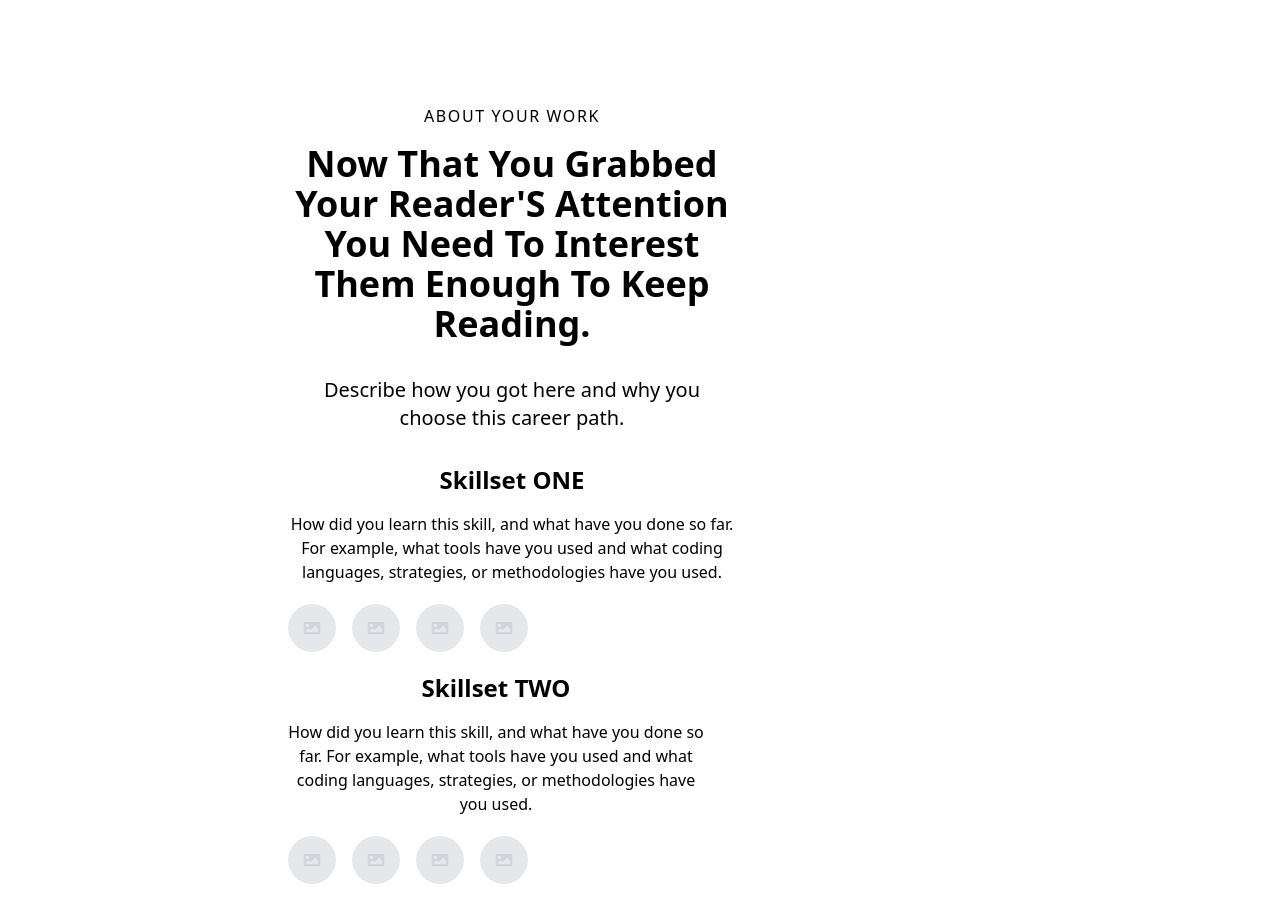
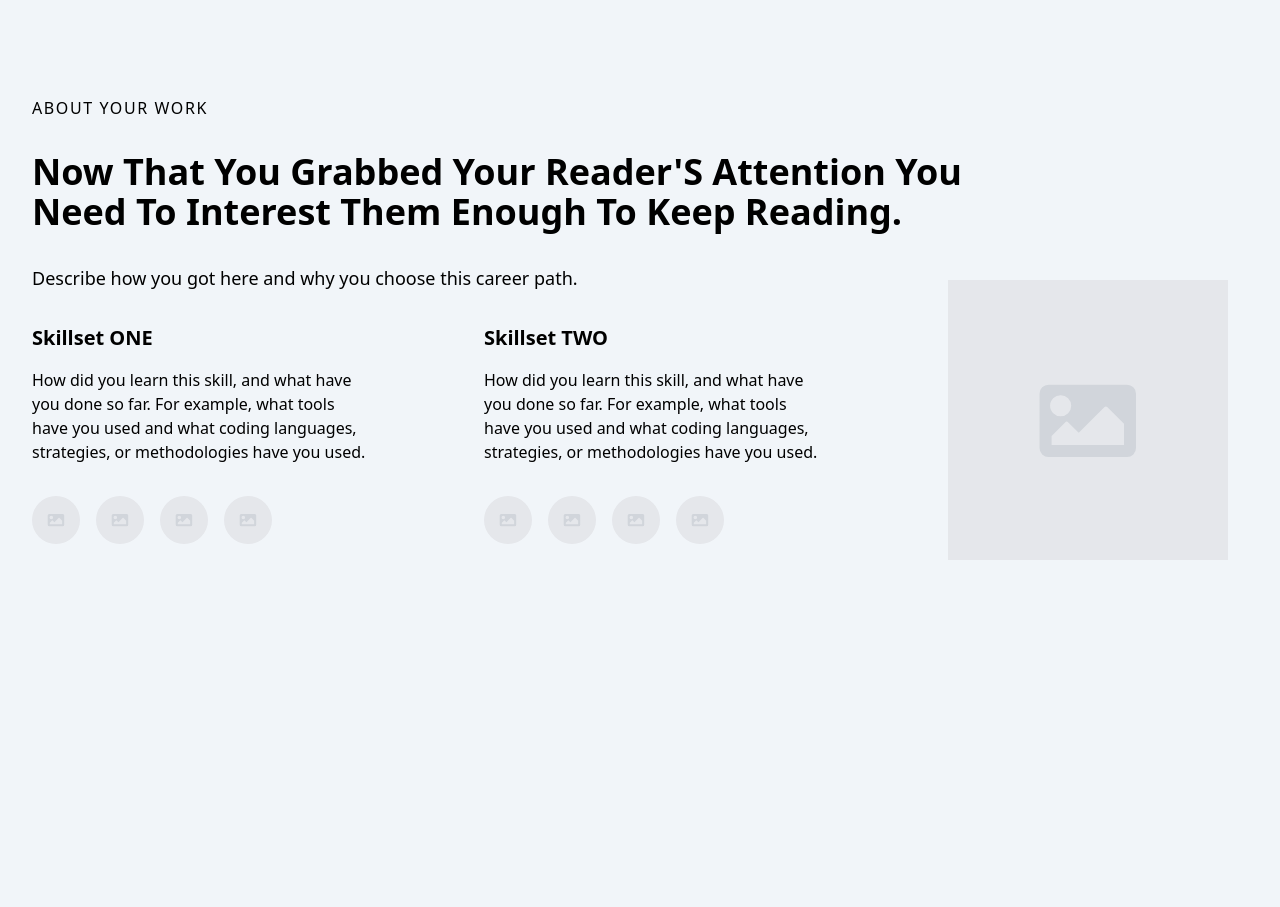
Before and after one commit to ashkenjs/Proyecto-Html-TW, a website: page src/index.html in a window 1280 px wide. Shown: the top 907 px of the page. After the commit the page ends 800 px from the top, so only its background shows below. Drawn offline with Linux system fonts and the light colour scheme.

Commit message:
media-q completed
media-q added

```diff
--- a/src/index.html
+++ b/src/index.html
@@ -6,23 +6,23 @@
   <link rel="stylesheet" href="https://fonts.googleapis.com/css2?family=Inter:ital,wght@0,100;0,200;0,300;0,400;0,500;0,600;0,700;0,800;0,900;1,100;1,200;1,300;1,400;1,500;1,600;1,700;1,800;1,900&amp;family=Lato:ital,wght@0,100;0,200;0,300;0,400;0,500;0,600;0,700;0,800;0,900;1,100;1,200;1,300;1,400;1,500;1,600;1,700;1,800;1,900&amp;display=swap">
   <link href="./output.css" rel="stylesheet">
 </head>
-<body class="family-inter flex md:flex-col lg:flex-row sm:flex-col">
+<body class="bg-slate-100 desktop:flex">
 
-  <main class="l-container sm:text-center md:text-center lg:text-left xl:text-center pt-16 px-24 ml-48 mt-6 w-2/4 sm:flex-col md:flex-col lg:flex-row xl:flex-row sm:w-100 md:w-100 lg:w-2/4 xl:w-2/4">
-    <header class="mx-auto m-4">
-      <h2 class="tracking-widest">ABOUT YOUR WORK</h2>
+  <main class="l-container sm:ml-16 mobile:ml-16 desktop:ml-8 mt-24 sm:text-center mobile:text-center flex-col desktop:text-left desktop:flex desktop:w-3/4">
+    <header class="mb-8">
+      <h2 class="tracking-widest ">ABOUT YOUR WORK</h2>
     </header>
-    <section class="title font-bold text-4xl mb-8">
-      <h1>Now That You Grabbed Your Reader'S Attention You Need To Interest Them Enough To Keep Reading.</h1>
+    <section class="title-section mb-8">
+      <h1 class="font-bold text-xl mobile:text-4xl">Now That You Grabbed Your Reader'S Attention You Need To Interest Them Enough To Keep Reading.</h1>
     </section>
-    <section class="sub-title mb-8 text-xl">
-      Describe how you got here and why you choose this career path.
+    <section class="sub-title mb-8">
+      <p class="text-lg">Describe how you got here and why you choose this career path.</p>
     </section>
-    <section class="cards flex sm:flex-col md:flex-col lg:flex-row xl:flex-row">
-      <div class="card-1 flex-col">
-        <h2 class="title mb-4 font-bold text-2xl">Skillset ONE</h2>
-        <p class="content">How did you learn this skill, and what have you done so far. For example, what tools have you used and what coding languages, strategies, or methodologies have you used. </p>
-        <div class="thumbs my-5 flex size-12 gap-4 rounded-sm justify-right">
+    <section class="cards sm:flex-row mobile:flex sm:mx-8 mobile:mx-8 desktop:mx-0 desktop: sm:gap-12 mobile:gap-12 desktop:gap-2 ">
+      <div class="card-1 ">
+        <h2 class="title font-bold text-xl sm:mb-8 mobile:mb-4">Skillset ONE</h2>
+        <p class="content mb-8 desktop:w-2/3">How did you learn this skill, and what have you done so far. For example, what tools have you used and what coding languages, strategies, or methodologies have you used. </p>
+        <div class="thumbs flex sm:justify-center mobile:justify-center sm:mx-auto mobile:mx-auto desktop:justify-left desktop:mx-24 size-12 gap-4 mb-8">
           <img class="rounded-full" src="/src/img/image.svg" alt="image1">
           <img class="rounded-full" src="/src/img/image.svg" alt="image1">
           <img class="rounded-full" src="/src/img/image.svg" alt="image1">
@@ -30,10 +30,10 @@
         </div>
       </div>
 
-      <div class="mr-8 card-2 flex-col">
-        <h2 class="title mb-4 font-bold text-2xl">Skillset TWO</h2>
-        <p class="content">How did you learn this skill, and what have you done so far. For example, what tools have you used and what coding languages, strategies, or methodologies have you used. </p>
-        <div class="thumbs my-5 flex size-12 gap-4 rounded-sm justify-right ">
+      <div class="card-2 desktop:-ml-16">
+        <h2 class="title font-bold text-xl sm:mb-8 mobile:mb-4">Skillset TWO</h2>
+        <p class="content mb-8 desktop:w-2/3">How did you learn this skill, and what have you done so far. For example, what tools have you used and what coding languages, strategies, or methodologies have you used. </p>
+        <div class="thumbs flex sm:justify-center mobile:justify-center sm:mx-auto mobile:mx-auto desktop:justify-left desktop:mx-24 size-12 gap-4 mb-8">
           <img class="rounded-full" src="/src/img/image.svg" alt="image1">
           <img class="rounded-full" src="/src/img/image.svg" alt="image1">
           <img class="rounded-full" src="/src/img/image.svg" alt="image1">
@@ -42,8 +42,8 @@
       </div>
     </section>
   </main>
-  <main class="r-container flex-col sm:mx-auto sm:flex-col md:flex-col lg:flex-row xl:flex-row pt-16 my-24">
-    <img class="size-[18rem]" src="/src/img/image.svg" alt="image1">
+  <main class="r-container sm:size-90 mobile:size-90 desktop:flex  desktop:mt-90 desktop:w-1/4 desktop:-ml-16 sm:justify-center sm:mx-auto">
+    <img class="justify-center mx-auto desktop:size-[280px]" src="/src/img/image.svg" alt="image1">
   </main>
 </body>
 </html>
--- a/tailwind.config.js
+++ b/tailwind.config.js
@@ -3,19 +3,25 @@ module.exports = {
   content: ["./src/**/*.{html,js}"],
   theme: {
     screens: {
-      'sm': '576px',
+      'sm': '360px',
       // => @media (min-width: 576px) { ... }
 
-      'md': '960px',
+      'mobile': '767px',
       // => @media (min-width: 960px) { ... }
 
-      'lg': '1440px',
+      'desktop': '1023px',
       // => @media (min-width: 1440px) { ... }
     },
     fontFamily: {
       'inter': 'Inter',
     },
-    extend: {},
+    extend: {
+      spacing: {
+        '60': '80px',
+        '80': '100px',
+        '90': '280px',
+      }
+    },
   },
   plugins: [],
 }
```
Also changed, not shown: src/output.css.
